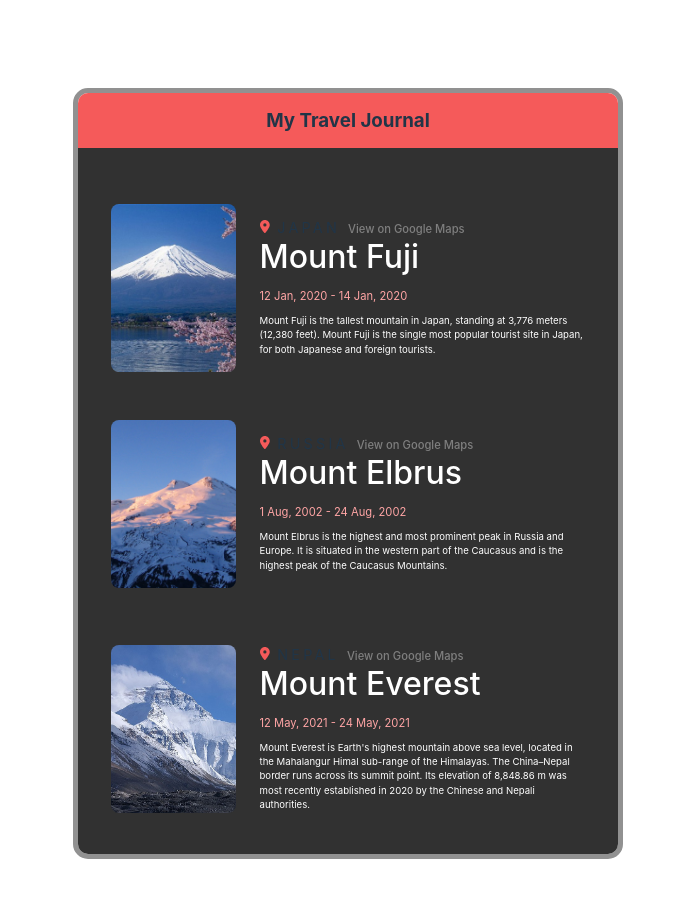
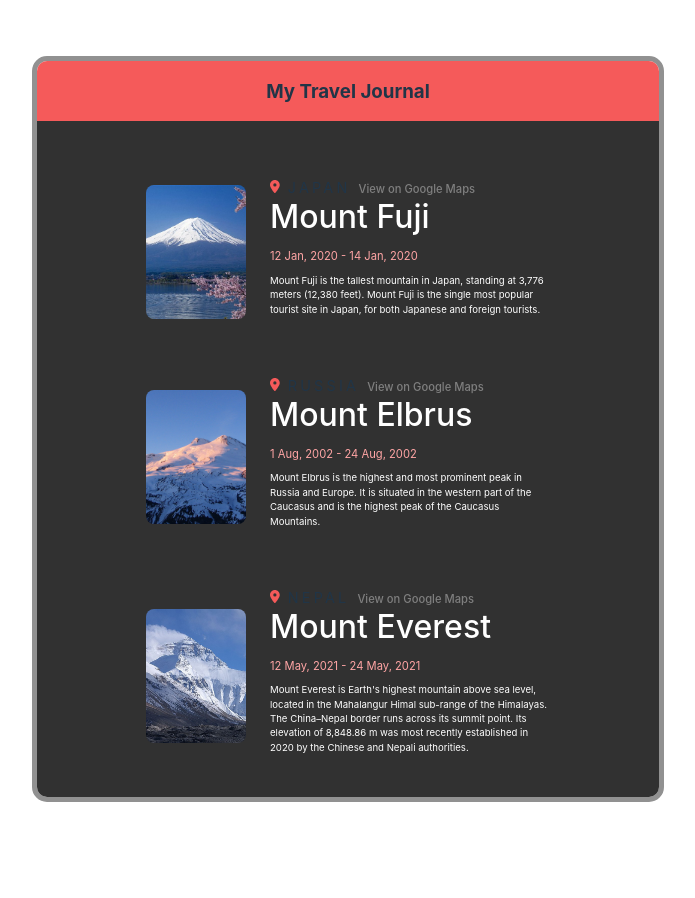
Before and after one commit to evgeniikozhushko/TravelJournal, a React (Vite) app: page / in a window 1280 px wide. Shown: the top 898 px of the page, without its empty margins (292-987 px from the left). After the commit the page ends 858 px from the top, so only its background shows below. Built offline with nearby package versions, Linux system fonts and the light colour scheme.

Commit message:
Added media queries

```diff
--- a/src/App.css
+++ b/src/App.css
@@ -95,7 +95,7 @@ p {
   /* align-items: center; */
   /* justify-content: space-between; */
   max-width: 326px;
-  margin-top: 0.5rem;
+  /* margin-top: 0.5rem; */
 }
 
 .location--icon {
@@ -134,3 +134,76 @@ p {
   /* margin: 0 auto; */
   font-size: .6rem;
 }
+
+/* Media queries by ChatGPT*/
+
+/* Small devices (portrait phones, less than 576px) */
+@media (max-width: 575.98px) {
+  #root {
+    width: 100%;
+    padding: 2rem;
+  }
+  .main--container {
+    flex-direction: column;
+    align-items: center;
+  }
+  .card--image {
+    width: 80%;
+    height: auto;
+    margin-bottom: 1rem;
+    order: -1; /* Placing the image above the other content */
+  }
+  .card--title {
+    font-size: 1.5rem;
+  }
+  .card--stats {
+    max-width: 280px;
+    margin: 0 auto;
+  }
+}
+
+
+/* Medium devices (tablets, 768px and up) */
+@media (min-width: 768px) {
+  #root {
+    width: 70%;
+    padding: 3rem;
+  }
+  .card--image {
+    width: 100px;
+    height: 134px;
+  }
+  .card--stats {
+    max-width: 280px;
+  }
+}
+
+/* Large devices (desktops, 992px and up) */
+@media (min-width: 992px) {
+  #root {
+    width: 60%;
+  }
+  .card--image {
+    width: 100px;
+    height: 134px;
+  }
+  .navbar--container {
+    max-height: 70px;
+  }
+  .main--container {
+    max-height: 800px;
+  }
+}
+
+/* Extra large devices (large desktops, 1200px and up) */
+@media (min-width: 1200px) {
+  #root {
+    width: 50%;
+  }
+  .navbar--container {
+    max-height: 80px;
+  }
+  .main--container {
+    max-height: 900px;
+  }
+}
```
